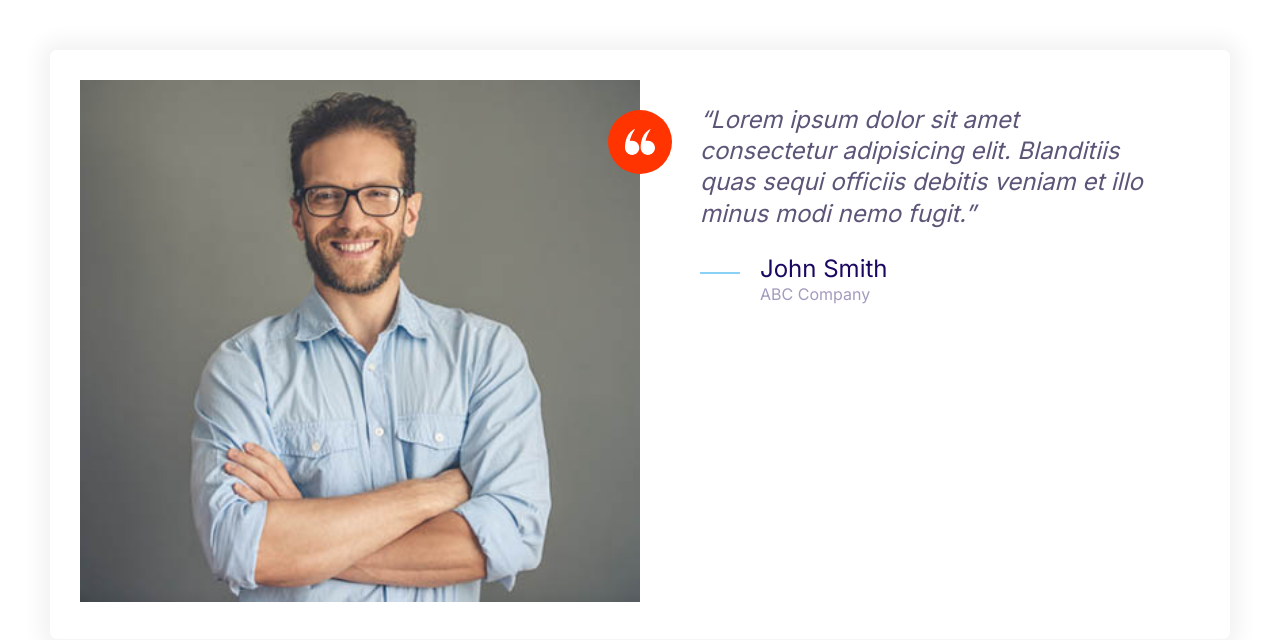
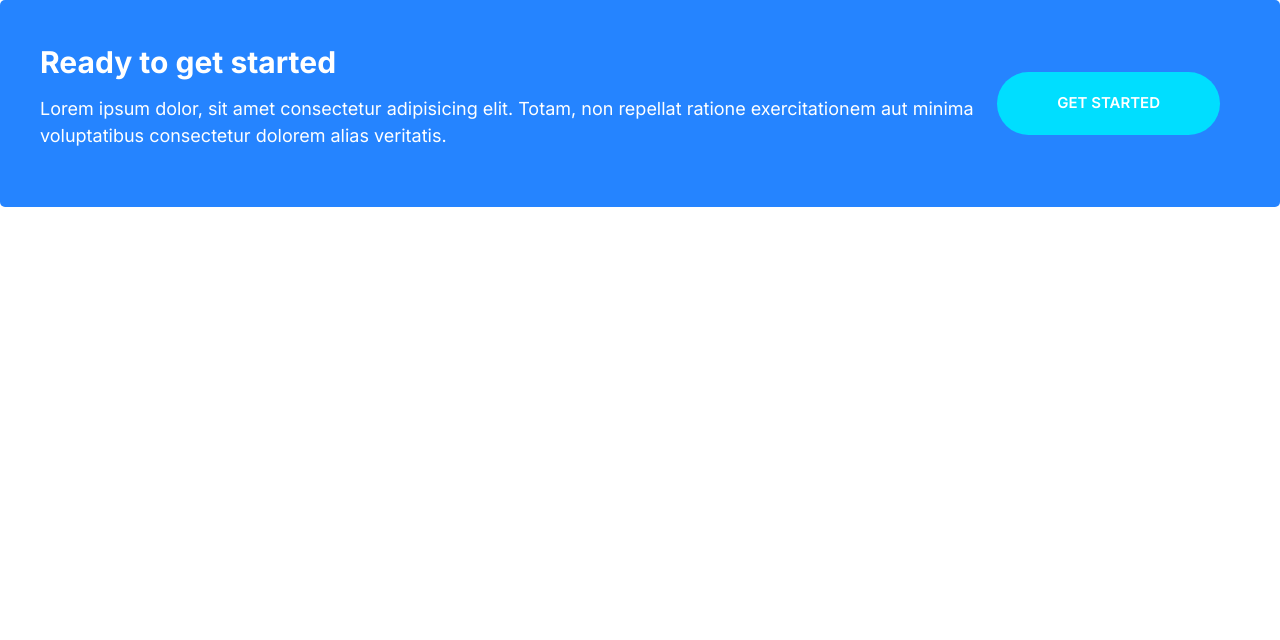
Before and after one commit to LisaOsmanova/Project-Mosh, a plain HTML site: page index.html in a window 1280 px wide. Drawn offline with Linux system fonts and the light colour scheme.

Commit message:
callout.html

```diff
--- a/css/styles.css
+++ b/css/styles.css
@@ -243,6 +243,11 @@ a {
 .btn--outline:hover {
     background: var(--color-headings);
     color: #fff;
+}
+
+.btn--stretched {
+    padding-left: 6rem;
+    padding-right: 6rem;
 }
 
 @media screen and (min-width:1024px) {
@@ -494,3 +499,44 @@ a {
         overflow: visible;
     }
 }
+
+/* Callouts */
+
+.callout {
+    padding: 4rem;
+    border-radius: 5px;
+}
+
+.callout--primary {
+    background: var(--color-primaty);
+    color: #fff;
+}
+
+.callout__heading {
+    color: #fff;
+    margin-top: 0;
+    font-size: 3rem;
+}
+
+.callout .btn {
+    justify-self: center;
+    align-self: center;
+}
+
+.callout__content {
+    text-align: center;
+}
+
+@media screen and (min-width:768px) {
+    .callout .grid--1x2 {
+        grid-template-columns: 1fr auto;
+    }
+    .callout__content {
+        text-align: left;
+    }
+
+    .callout .btn {
+        justify-self: start;
+        margin: 0 2rem;
+    }
+}
--- a/index.html
+++ b/index.html
@@ -11,33 +11,14 @@
     <link rel="stylesheet" href="css/normalize.css">
     <link rel="stylesheet" href="css/styles.css">
 </head>
-<body style="padding:5rem">
-    <div class="card testimonial">
+<body>
+    <div class="callout callout--primary">
         <div class="grid grid--1x2">
-            <div class="testimonial__image">
-                <img src="css/Images/testimonial.jpg" alt="a happy, smiling customer">
-                <span class="icon-container icon-container--accent">
-                    <svg class="icon icon--white icon--small">
-                        <use xlink:href="css/Images/sprite.svg#quotes"></use>
-                    </svg>
-                </span>
+            <div class="callout__content">
+                <h2 class="callout__heading">Ready to get started</h2>
+                <p>Lorem ipsum dolor, sit amet consectetur adipisicing elit. Totam, non repellat ratione exercitationem aut minima voluptatibus consectetur dolorem alias veritatis.</p>
             </div>
-            <blockquote class="quote">
-                <p class="quote__text">Lorem ipsum dolor sit amet consectetur adipisicing elit. Blanditiis quas sequi officiis debitis veniam et illo minus modi nemo fugit.</p>
-                <footer>
-                    <div class="media">
-                        <div class="media__image">
-                            <svg class="icon icon--primary quote__line">
-                                <use xlink:href="css/Images/sprite.svg#line"></use>
-                                </svg>
-                        </div>
-                        <div class="media__body">
-                            <h3 class="media__title quote__author">John Smith</h3>
-                            <p class="quote__organization">ABC Company</p>
-                        </div>
-                    </div>
-                </footer>
-            </blockquote>
+            <a href="#" class="btn btn--secondary btn--stretched">Get Started</a>
         </div>
     </div>
 </body>
```
Also changed, not shown: css/components/callouts.html (added, +9 -0 lines).
